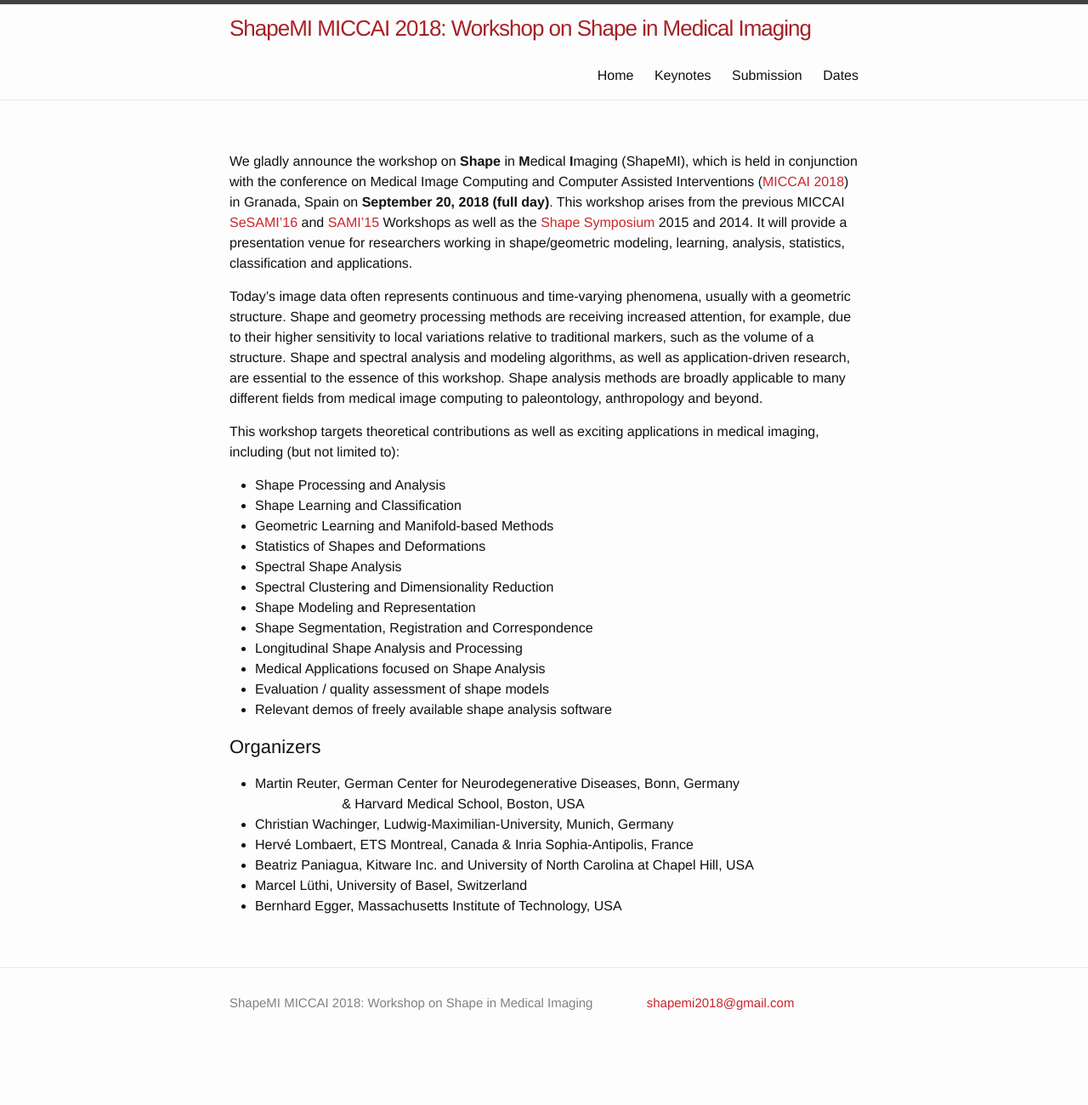
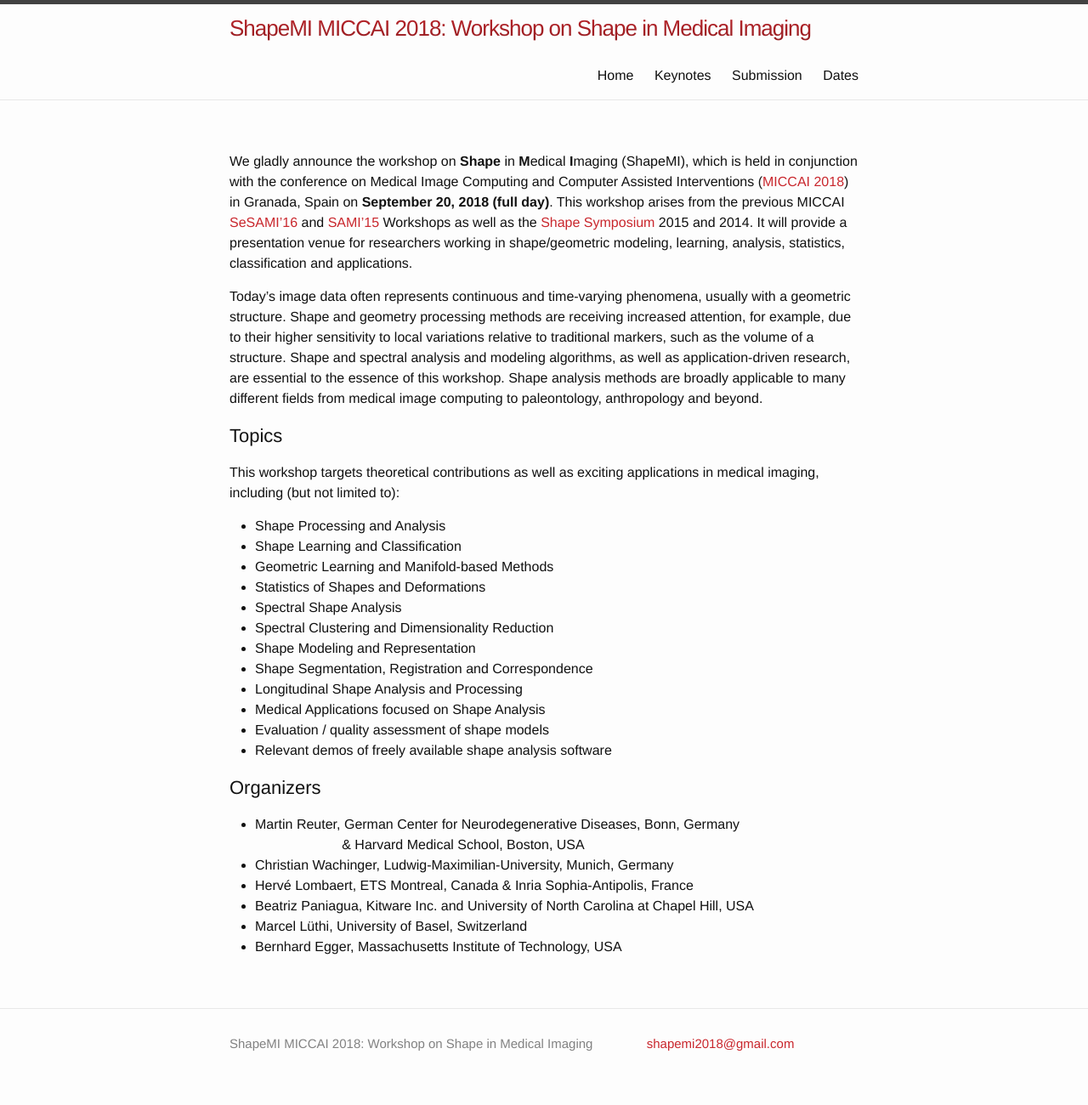
Before and after one commit to shapemi/shapemi2020, a Jekyll site: the page built from index.md, in a window 1280 px wide. Shown: the whole page at 85% size. Built offline with Jekyll 4.4.1, drawn with Linux system fonts in a browser that asks for light colours; our own code applies the rules of GitHub Pages for plain Markdown files; before the commit the page ends 1252 px from its top, so only the background shows below that.

Commit message:
added topics section

```diff
--- a/index.md
+++ b/index.md
@@ -2,7 +2,7 @@ We gladly announce the workshop on **Shape** in **M**edical **I**maging (ShapeMI
 
 Today’s image data often represents continuous and time-varying phenomena, usually with a geometric structure. Shape and geometry processing methods are receiving increased attention, for example, due to their higher sensitivity to local variations relative to traditional markers, such as the volume of a structure. Shape and spectral analysis and modeling algorithms, as well as application-driven research, are essential to the essence of this workshop. Shape analysis methods are broadly applicable to many different fields from medical image computing to paleontology, anthropology and beyond.
 
-
+# Topics
 This workshop targets theoretical contributions as well as exciting applications in medical imaging, including (but not limited to):
 - Shape Processing and Analysis
 - Shape Learning and Classification
```
